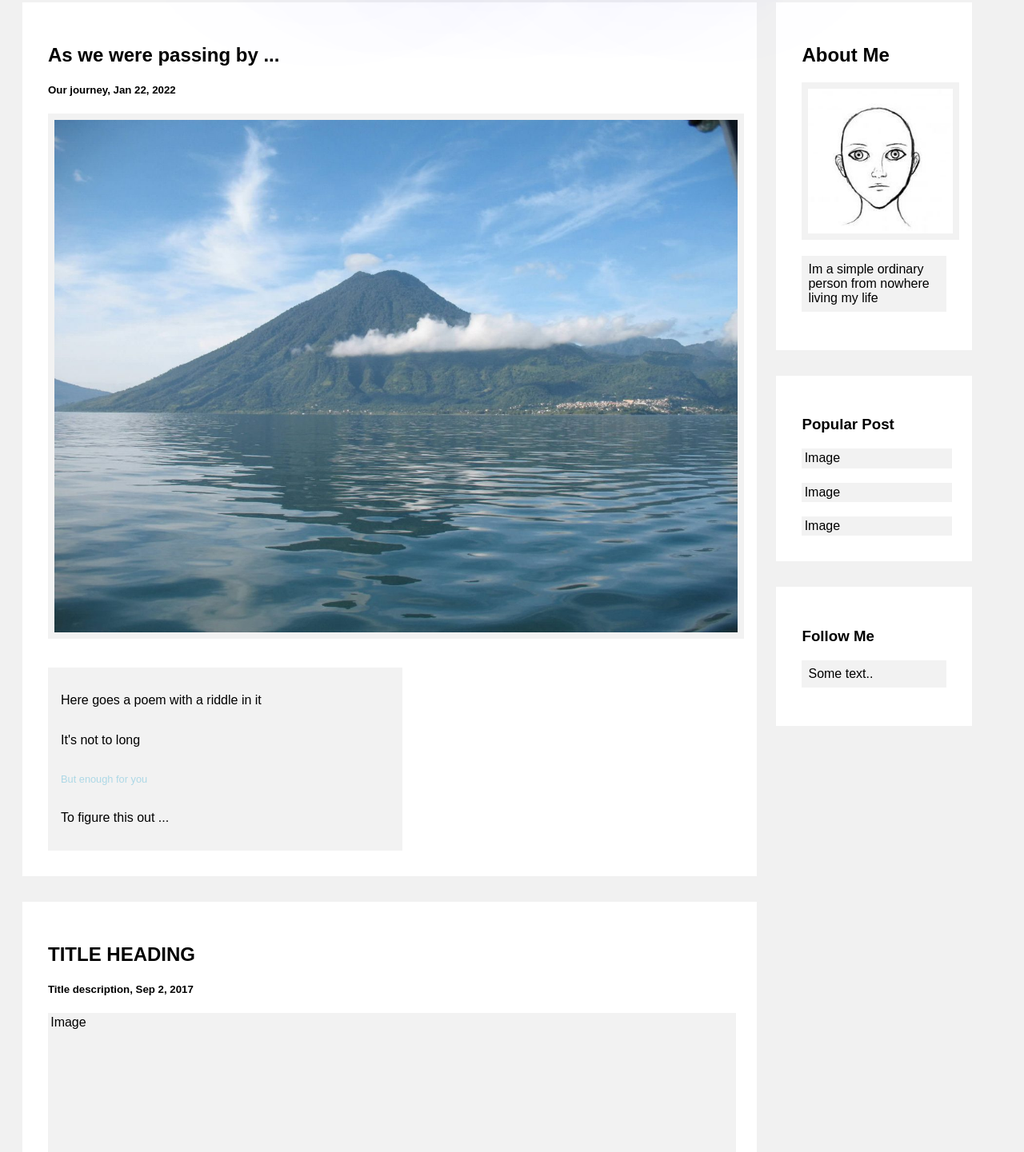
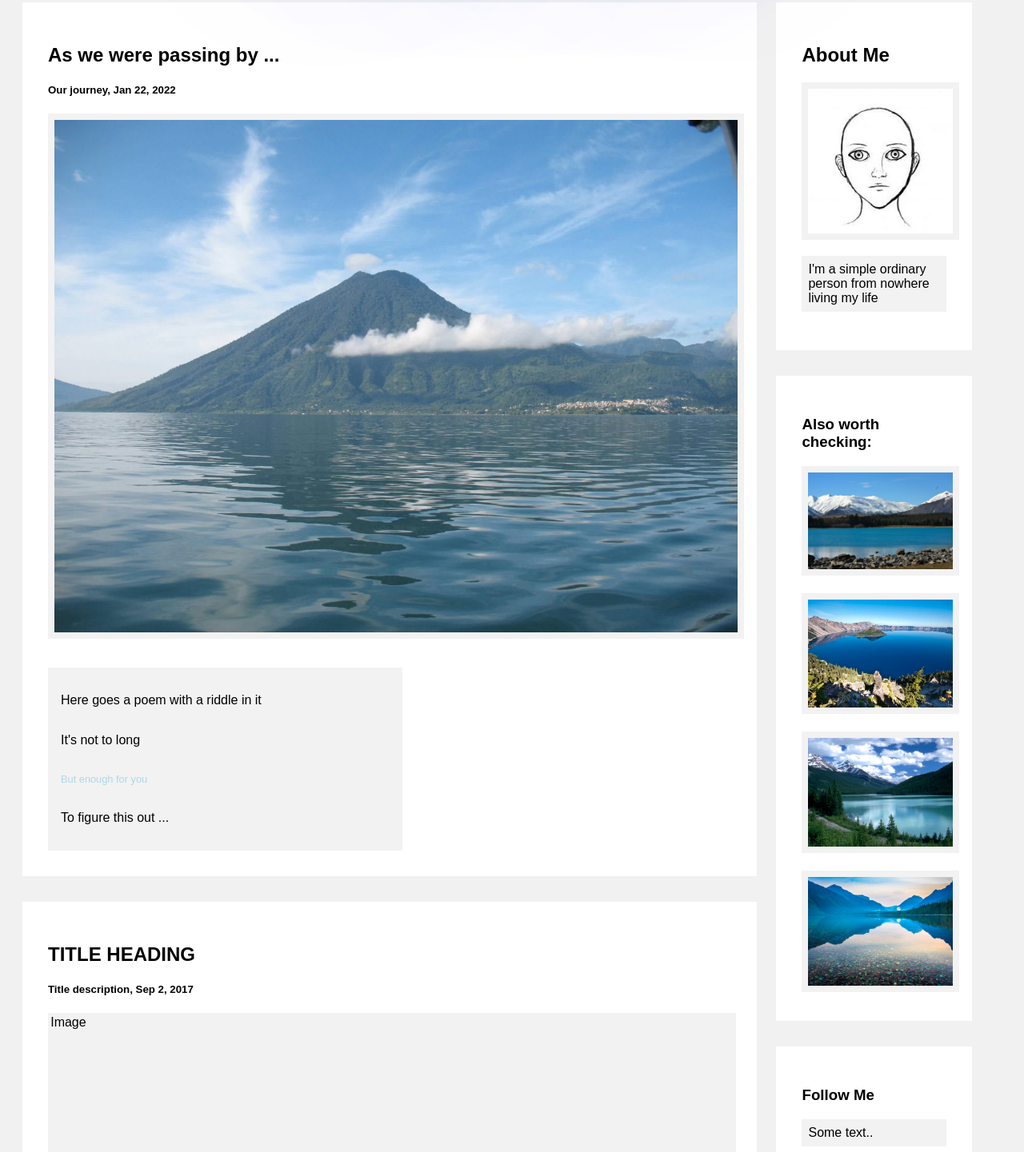
Before and after one commit to tymoshenko/ozero-lesia, a plain HTML site: page index.html in a window 1280 px wide. Shown: the part 331-1772 px from the top of the page at 80% size. Drawn offline with Linux system fonts and the light colour scheme.

Commit message:
moreorlesssomething

```diff
--- a/index.html
+++ b/index.html
@@ -59,13 +59,24 @@
 
       <img src="images/a0bb187b6381715494dd375b22674ad2.jpeg" alt="Italian Trulli" blah="some text you do not see">
 
-      <p>Im a simple ordinary person from nowhere living my life</p>
+      <p>I'm a simple ordinary person from nowhere living my life</p>
     </div>
     <div class="card">
-      <h3>Popular Post</h3>
-      <div class="fakeimg">Image</div><br>
-      <div class="fakeimg">Image</div><br>
-      <div class="fakeimg">Image</div>
+      <h3>Also worth checking:</h3>
+
+      <img src="images/4-Lake-Tekapo-new-zealand.jpeg" alt="Italian Trulli" blah="some text you do not see">
+      <br>
+      <br>
+      <img src="images/1-174871839-1380x1035.jpeg" alt="Italian Trulli" blah="some text you do not see">
+      <br>
+      <br>
+      <img src="images/2-Lake-Louise-Bangg.jpeg" alt="Italian Trulli" blah="some text you do not see">
+      <br>
+      <br>
+      <img src="images/3-lake-mcdonald-montana-cr-alamy.jpeg" alt="Italian Trulli" blah="some text you do not see">
+
+
+
     </div>
     <div class="card">
       <h3>Follow Me</h3>
```
Also changed, not shown: 1 other file.
